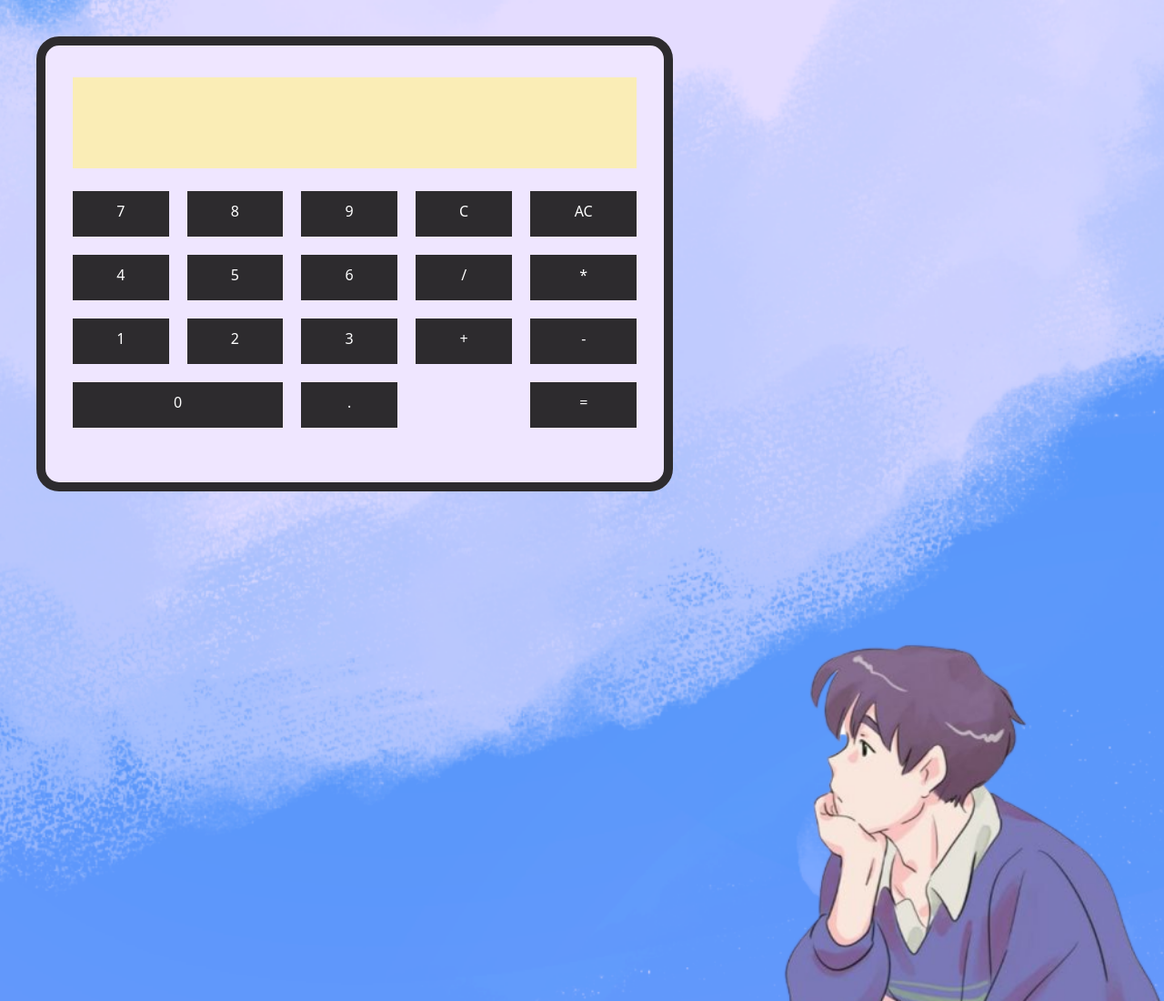
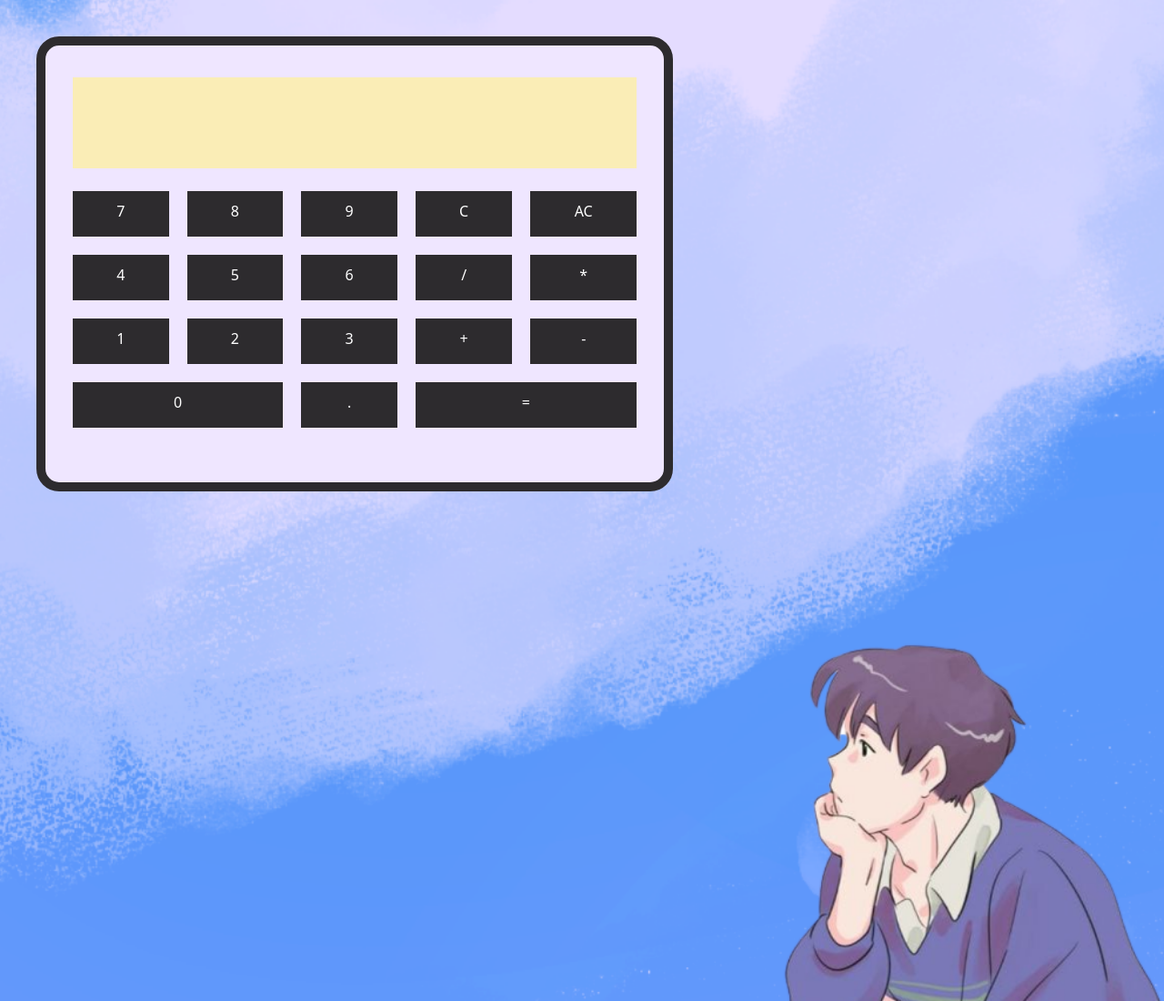
Before and after one commit to Anchetanino/calculator.github.io, a plain HTML site: page index.html in a window 1280 px wide. Shown: the top 1100 px of the page at 91% size. Drawn offline with nearby package versions, Linux system fonts and the light colour scheme.

Commit message:
Calculator

```diff
--- a/index.html
+++ b/index.html
@@ -166,6 +166,9 @@
                 height: 50px;
                 padding: 10px;
             }
+            .numpad {
+                grid-template-areas: 'seven eight nine ex ac' ' four five six divide multiple' 'one two three add subtract' 'zero zero dot equals equals';
+            }
         }
     </style>
 </head>
```
